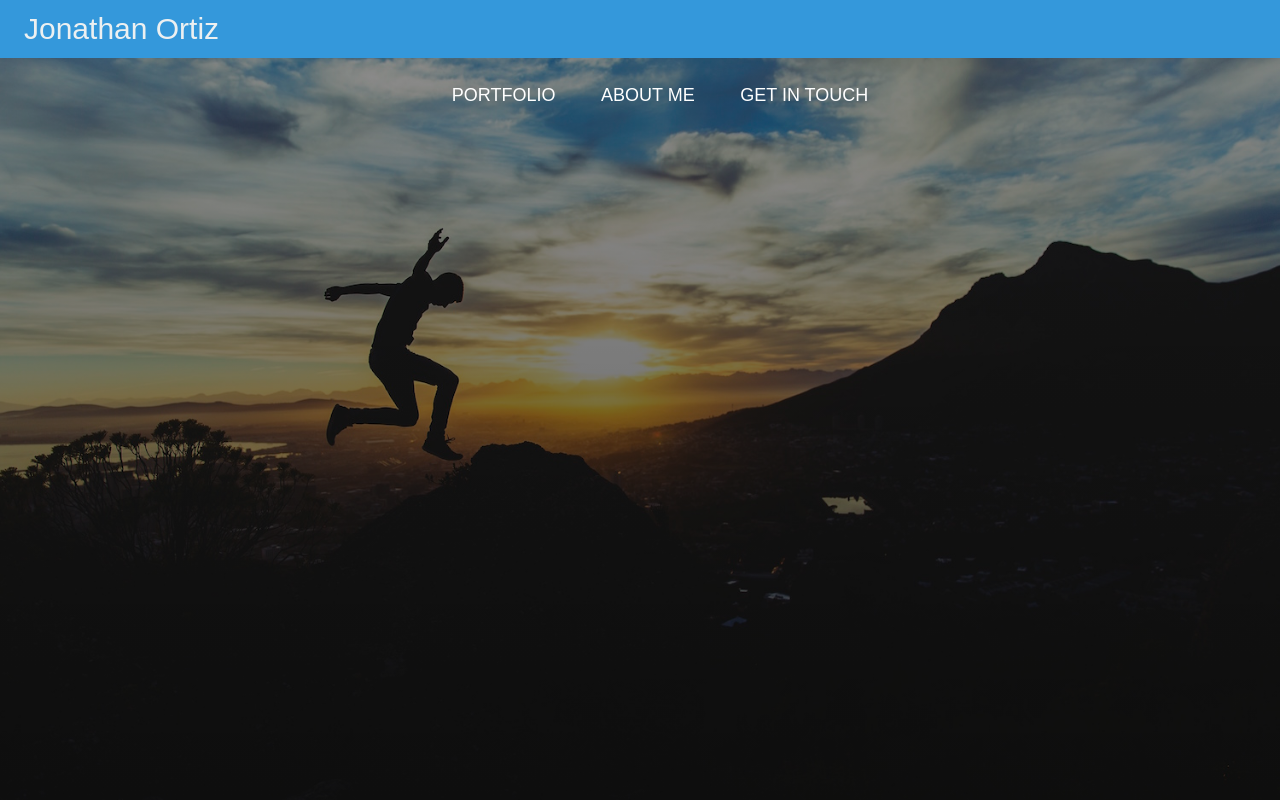
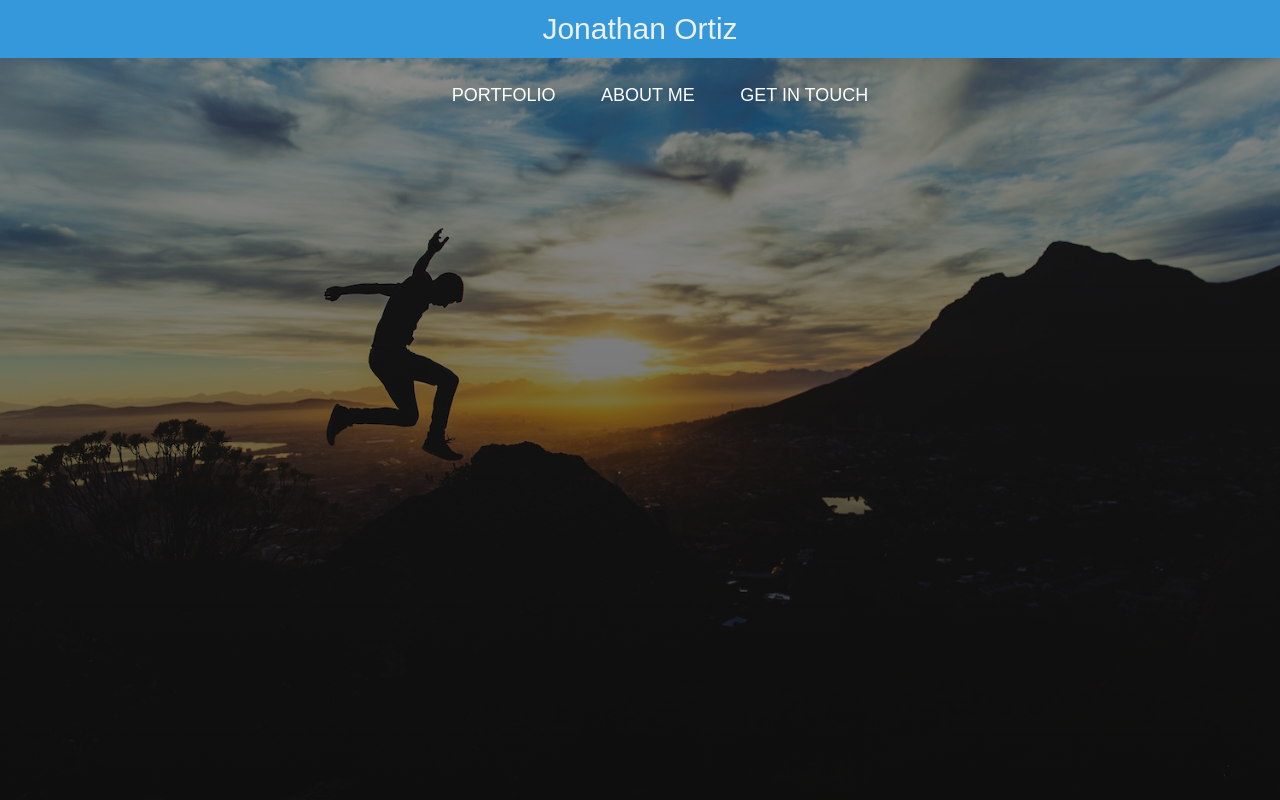
Before and after one commit to J0natr0n/j0natr0n.github.io, a PHP site: page / in a window 1280 px wide. Run offline with PHP 8.4, Linux system fonts and the light colour scheme.

Commit message:
alignment

```diff
--- a/css/fewd-36.css
+++ b/css/fewd-36.css
@@ -64,7 +64,8 @@ display: block;
 background-color: #3498db;
 color: #ecf0f1;
 margin: 0;
-font-weight: 300;
+font-weight: 400;
+text-align: center
 }
 
 section {
```
